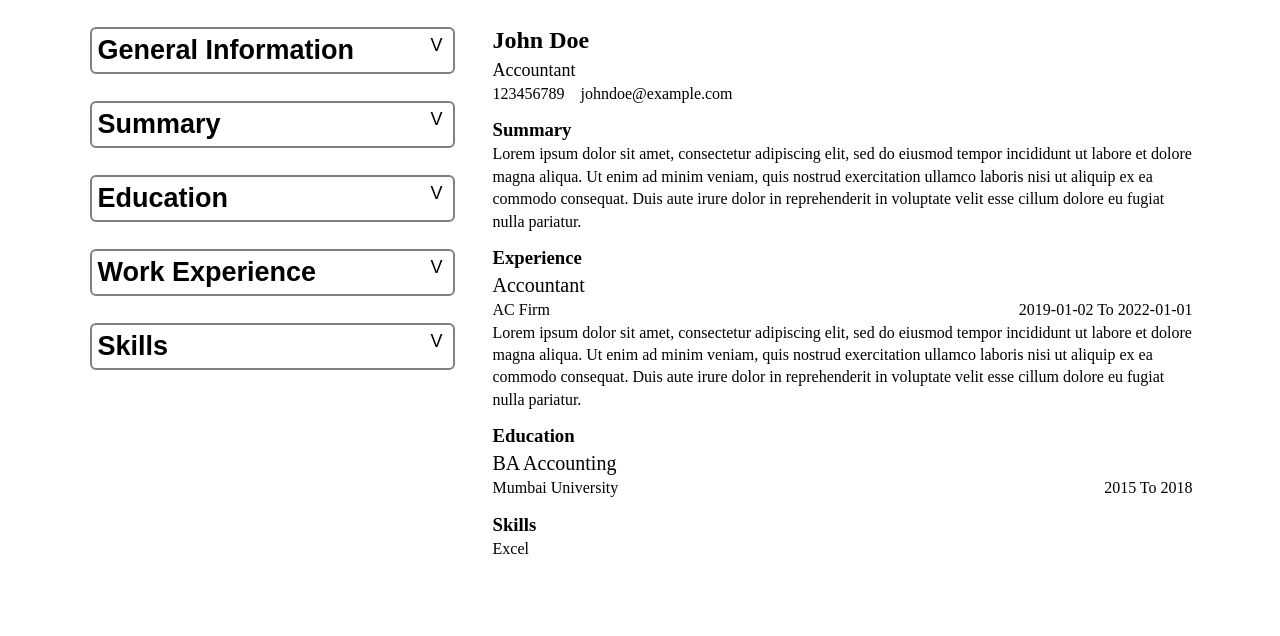
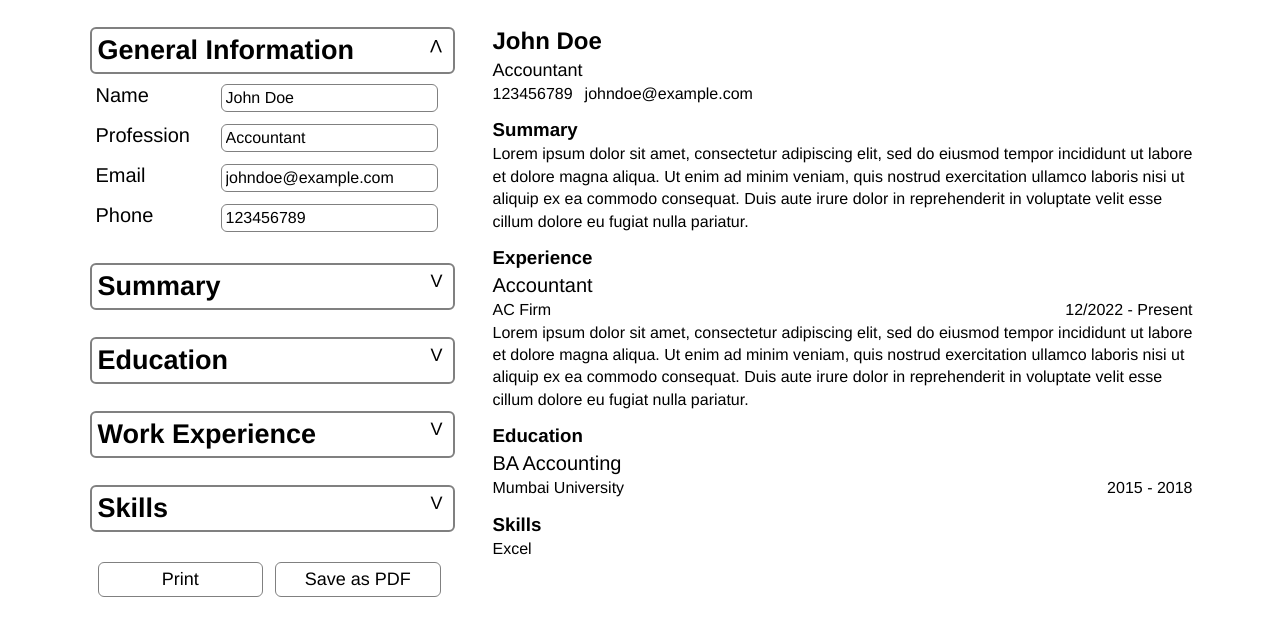
Before and after one commit to A6ih/Cv-Builder, a React (Vite) app: page / in a window 1280 px wide. Shown: the top 636 px of the page. Built offline with nearby package versions, Linux system fonts and the light colour scheme.

Commit message:
Change className prop to take class from component, Add spanClass for dropDown icon, Add Print button to print the preview screen and save button currently non function

```diff
--- a/src/App.jsx
+++ b/src/App.jsx
@@ -1,4 +1,4 @@
-import { Fragment, useState } from "react"
+import { useState } from "react"
 import Section from "./Section"
 import Input from "./Input"
 import {replaceInfo, addEdu, deleteField, addWork, addSkill} from "./infoHelpers"
@@ -8,21 +8,21 @@ function App() {
   const [personalInfo, setPersonalInfo] = useState({name: "John Doe", profession:"Accountant", email: "johndoe@example.com", phone: 123456789})
   const [summary, setSummary] = useState("Lorem ipsum dolor sit amet, consectetur adipiscing elit, sed do eiusmod tempor incididunt ut labore et dolore magna aliqua. Ut enim ad minim veniam, quis nostrud exercitation ullamco laboris nisi ut aliquip ex ea commodo consequat. Duis aute irure dolor in reprehenderit in voluptate velit esse cillum dolore eu fugiat nulla pariatur.");
   const [education, setEducation] = useState([{id: crypto.randomUUID(), degree: "BA Accounting", institution:"Mumbai University", yearStart:"2015", yearEnd:"2018"}])
-  const [work, setWork] = useState([{id: crypto.randomUUID(), role: "Accountant", company:"AC Firm", dateStart:"2019-01-02", dateEnd:"2022-01-01", description:"Lorem ipsum dolor sit amet, consectetur adipiscing elit, sed do eiusmod tempor incididunt ut labore et dolore magna aliqua. Ut enim ad minim veniam, quis nostrud exercitation ullamco laboris nisi ut aliquip ex ea commodo consequat. Duis aute irure dolor in reprehenderit in voluptate velit esse cillum dolore eu fugiat nulla pariatur."}])
+  const [work, setWork] = useState([{id: crypto.randomUUID(), role: "Accountant", company:"AC Firm", dateStart:"12/2022", dateEnd:"Present", description:"Lorem ipsum dolor sit amet, consectetur adipiscing elit, sed do eiusmod tempor incididunt ut labore et dolore magna aliqua. Ut enim ad minim veniam, quis nostrud exercitation ullamco laboris nisi ut aliquip ex ea commodo consequat. Duis aute irure dolor in reprehenderit in voluptate velit esse cillum dolore eu fugiat nulla pariatur."}])
   const [skills, setSkills] = useState([{id: crypto.randomUUID(), name: "Excel"}]);
   return (
    <>
     <div id="edit-container">
-     <Section header="General Information" className="general-info">
+     <Section header="General Information" className="general-info" spanClass="icon rotate-icon">
         <Input label="Name" text={personalInfo.name} handleInput={(e) => setPersonalInfo({...personalInfo, name:e.target.value})} inputType="text" placeholdText="Your Fullname"/>
         <Input label="Profession" text={personalInfo.profession} handleInput={(e) => setPersonalInfo({...personalInfo, profession:e.target.value})} inputType="text" placeholdText="Your Profession"/>
         <Input label="Email" text={personalInfo.email} handleInput={(e) => setPersonalInfo({...personalInfo, email:e.target.value})} inputType="email" placeholdText="(eg: name@example.com)"/>
         <Input label="Phone" text={personalInfo.phone} handleInput={(e) => setPersonalInfo({...personalInfo, phone:e.target.value})} inputType="tel" placeholdText="(eg: +35840123456)"/>
      </Section>
-     <Section header="Summary" className="summary">
-      <textarea placeholder="Write a brief summary about yourself" cols="37" rows="6" onChange={(e) => setSummary(e.target.value)} value={summary}></textarea>
+     <Section header="Summary" className="inactive summary">
+      <textarea placeholder="Write a brief summary about yourself" cols="41" rows="6" onChange={(e) => setSummary(e.target.value)} value={summary}></textarea>
      </Section>
-     <Section className="education" header="Education">
+     <Section className="inactive education" header="Education">
         {education.map((edu) => {
           return (
              <div className="cards" key={edu.id}>
@@ -43,7 +43,7 @@ function App() {
         })}
         <button onClick={() => setEducation(education.concat(addEdu()))}>Add Education</button>
      </Section>
-     <Section className="work" header="Work Experience">
+     <Section className="inactive work" header="Work Experience">
         {
           work.map(job => {
             return (
@@ -51,11 +51,11 @@ function App() {
                 <Input label="Job Title" text={job.role} handleInput={(e) => setWork(replaceInfo(work, job.id, e.target.value, "role"))} inputType="text" placeholdText="Your Job Title/Role"/>
                 <Input label="Company" text={job.company} handleInput={(e) => setWork(replaceInfo(work, job.id, e.target.value, "company"))} inputType="text" placeholdText="Company name"/>
                 <fieldset>
-                <legend>Date</legend>
-                  <InputYear label="From" text={job.dateStart} handleInput={(e) => setWork(replaceInfo(work, job.id, e.target.value, "dateStart"))} inputType="date"/>
-                  <InputYear label="To" text={job.dateEnd} handleInput={(e) => setWork(replaceInfo(work, job.id, e.target.value, "dateEnd"))} inputType="date"/>
+                <legend>Date <span>(Format month/year or Present)</span></legend>
+                  <Input label="From" text={job.dateStart} handleInput={(e) => setWork(replaceInfo(work, job.id, e.target.value, "dateStart"))} inputType="text"  placeholdText="MM/YYYY"/>
+                  <Input label="To" text={job.dateEnd} handleInput={(e) => setWork(replaceInfo(work, job.id, e.target.value, "dateEnd"))} inputType="text" placeholdText="MM/YYYY"/>
                 </fieldset>
-                <textarea value={job.description} onChange={(e) => setWork(replaceInfo(work, job.id, e.target.value, "description"))} placeholder="Description" rows="4" cols="36"></textarea>
+                <textarea value={job.description} onChange={(e) => setWork(replaceInfo(work, job.id, e.target.value, "description"))} placeholder="Description" rows="4" cols="39"></textarea>
                 <button onClick={(e) => {
                   const parent = e.currentTarget.parentNode
                   parent.classList.add("card-delete")
@@ -67,7 +67,7 @@ function App() {
         }
         <button onClick={() => setWork(work.concat(addWork()))}>Add Experience</button>
      </Section>
-     <Section className="skills" header="Skills">
+     <Section className="inactive skills" header="Skills">
         {
           skills.map(skill => {
             return(
@@ -85,6 +85,10 @@ function App() {
         }
         <button onClick={() => setSkills(skills.concat(addSkill()))}>Add Skill</button>
      </Section>
+     <div className="save-preview">
+       <button onClick={() => window.print()}>Print</button>
+       <button>Save as PDF</button>
+     </div>
     </div>
     <div id="preview-container">
       <div>
@@ -104,7 +108,7 @@ function App() {
               <p className="preview-title">{job.role}</p>
               <div className="preview-institution">
                 <p>{job.company}</p>
-                <p>{job.dateStart + " " + "To" + " " + job.dateEnd}</p>
+                <p>{job.dateStart + " " + "-" + " " + job.dateEnd}</p>
               </div>
               <p>{job.description}</p>
             </div>
@@ -119,7 +123,7 @@ function App() {
               <p className="preview-title">{edu.degree}</p>
               <div className="preview-institution">
                 <p>{edu.institution}</p>
-                <p>{edu.yearStart + " " + "To" + " " + edu.yearEnd}</p>
+                <p>{edu.yearStart + " " + "-" + " " + edu.yearEnd}</p>
               </div>
             </div>
           )
--- a/src/Section.jsx
+++ b/src/Section.jsx
@@ -1,19 +1,27 @@
 const toggleDiv = (e) => {
     const icon = e.currentTarget.children[1]
     const sibling = e.currentTarget.nextSibling
-    icon.classList.toggle("rotate-icon")
-    sibling.classList.remove("inactive")
-    sibling.classList.toggle("drop-active")
+    if(sibling.classList.contains("inactive") || sibling.classList.contains("drop-inactive")) {
+        sibling.classList.remove("inactive")
+        sibling.classList.remove("drop-inactive")
+        sibling.classList.add("drop-active")
+        icon.classList.add("rotate-icon")
+        return
+    } else {
+        sibling.classList.remove("drop-active")
+        sibling.classList.add("drop-inactive")
+        icon.classList.remove("rotate-icon")
+    }
 }
 
-const Section = ({children, header, className}) => {
+const Section = ({children, header, className, spanClass = "icon"}) => {
     return (
         <>
          <button className="section-button" onClick={toggleDiv}>
             <h2>{header}</h2>
-            <span>V</span>
+            <span className={spanClass}>V</span>
          </button>
-         <div className={className + " " + "inactive drop-inactive"}>
+         <div className={className}>
             {children}
          </div>
         </>
--- a/src/index.css
+++ b/src/index.css
@@ -2,6 +2,7 @@
   box-sizing: border-box;
   margin: 0;
   padding: 0;
+  font-family:'Franklin Gothic Medium', 'Arial Narrow', Arial, sans-serif;
 }
 
 body {
@@ -58,6 +59,7 @@ button {
 }
 
 .cards {
+  margin-left: 1px;
   margin-bottom: 1em;
   border: 1px solid gray;
   max-width: 365px;
@@ -123,10 +125,17 @@ textarea {
   margin-top: 8px;
   border-radius: 6px;
   padding: 4px;
+  resize: none;
 }
 
-input[type="date"] {
-  padding: 2px;
+fieldset input[type ="text"] {
+  padding: 4px;
+  font-size: 16px;
+  max-width: 95px;
+  margin-left: 8px;
+}
+
+legend span {
   font-size: 14px;
 }
 
@@ -139,7 +148,8 @@ input[type="date"] {
   margin-top: 1.5em;
 }
 
-span {
+
+.icon {
   transform-origin: center;
   margin-right: 4px;
   transition: transform 350ms;
@@ -153,6 +163,11 @@ span {
 .inactive {
   display: none;
 }
+
+.general-info {
+  display: block;
+}
+
 
 .rotate-icon {
   transition: transform 350ms;
@@ -189,6 +204,25 @@ span {
   100% {
     transform: scaleY(1);
   }
+}
+
+.save-preview {
+  display: flex;
+  justify-content: flex-end;
+  margin: 4px;
+  max-width: 355px;
+  margin-top: 1.5rem;
+}
+
+.save-preview button {
+  flex: 1;
+  min-width: 0;
+  transition: background-color 300ms ease-out, transform 300ms ease-out;
+}
+
+.save-preview button:is(:hover, :focus) {
+  background-color: greenyellow;
+  transform: scale(1.1);
 }
 
 #preview-container {
```
